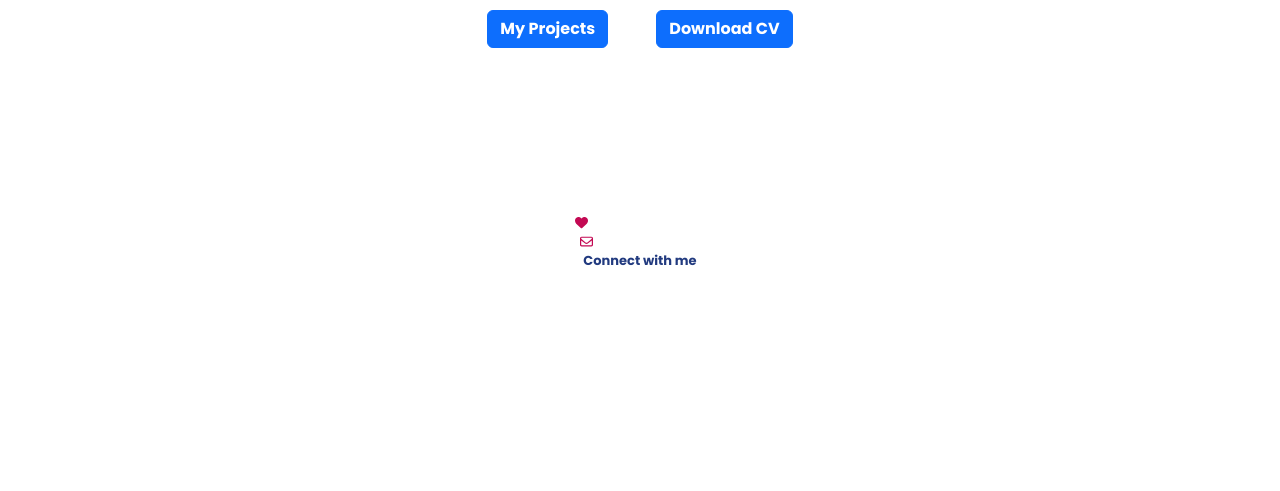
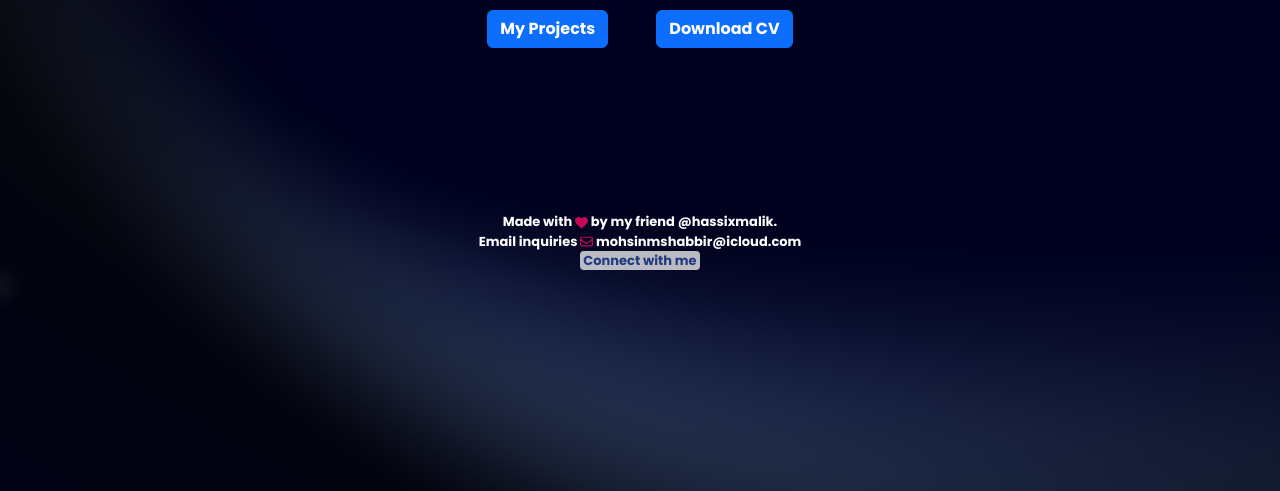
Before and after one commit to mohsinmshabbir/mohsinmshabbir.github.io, a plain HTML site: page index.html in a window 1280 px wide. Shown: the part 309-800 px from the top of the page. Drawn offline with nearby package versions, Linux system fonts and the light colour scheme.

Commit message:
updated the bg

```diff
--- a/index.css
+++ b/index.css
@@ -51,7 +51,7 @@
         width: 100%;
         height: 100%;
         z-index: -1;
-        background-image: url('bg.png');
+        background-image: url('assets/bg.png');
         background-size: cover;
         background-position: center;
         background-repeat: no-repeat;
--- a/links.css
+++ b/links.css
@@ -27,7 +27,7 @@
         width: 100%;
         height: 100%;
         z-index: -1;
-        background-image: url('bg.png');
+        background-image: url('assets/bg.png');
         background-size: cover;
         background-position: center;
         background-repeat: no-repeat;
--- a/projects.css
+++ b/projects.css
@@ -23,7 +23,7 @@ body {
     width: 100%;
     height: 100%;
     z-index: -1;
-    background-image: url('bg.png');
+    background-image: url('assets/bg.png');
     background-size: cover;
     background-position: center;
     background-repeat: no-repeat;
```
